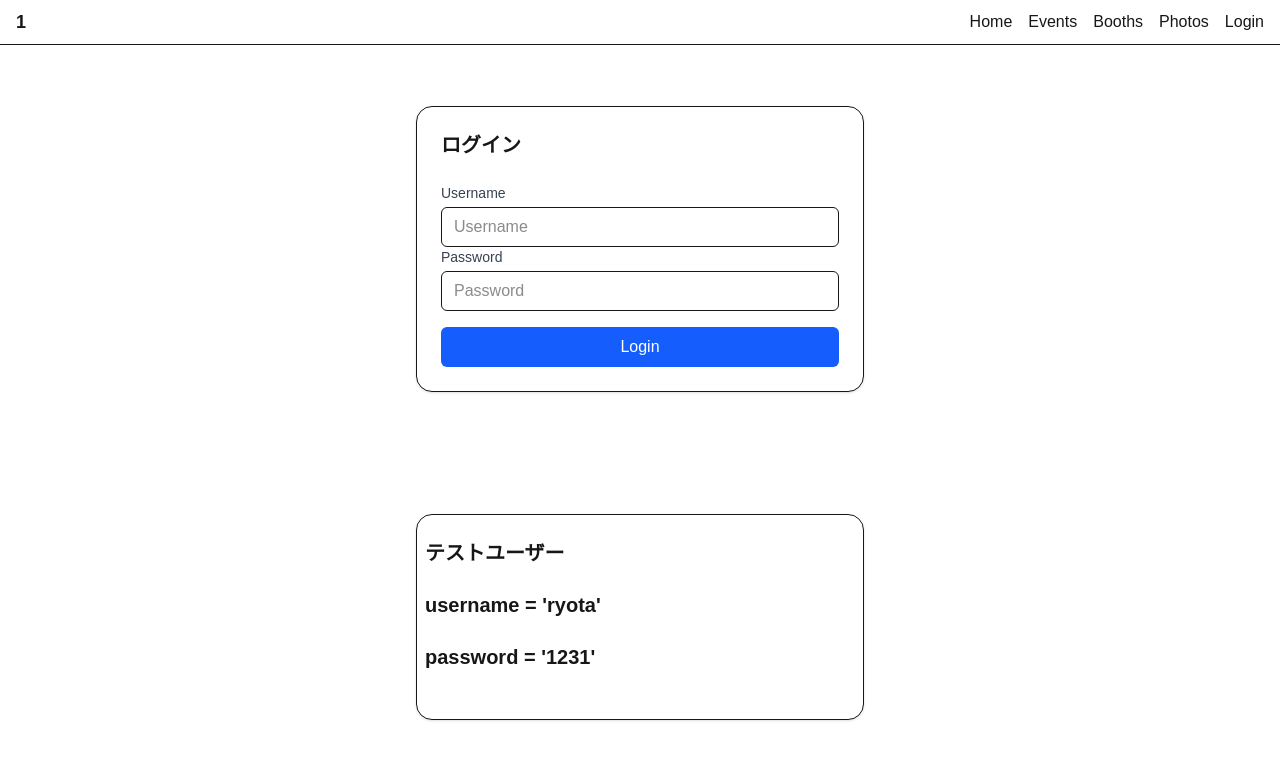
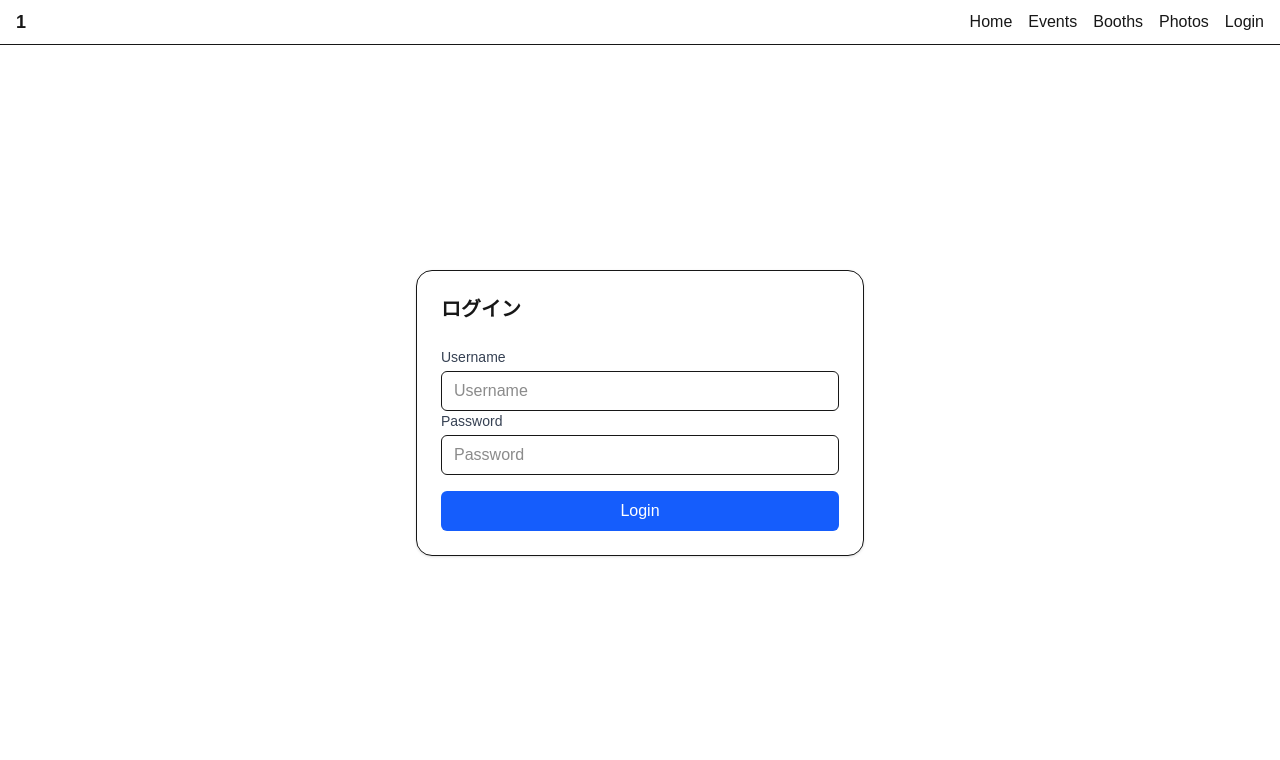
Before and after one commit to taro-1231/bunkasai-app-v2, a Next.js app in the folder frontend/: page /1/login in a window 1280 px wide. Shown: the top 760 px of the page. Built offline with nearby package versions, Linux system fonts and the light colour scheme; no server answers.

Commit message:
testuser追加

```diff
--- a/frontend/app/[tenant]/login/page.tsx
+++ b/frontend/app/[tenant]/login/page.tsx
@@ -49,12 +49,15 @@ export default async function login(
                 </div>
               </form>
             </div>
-            <div className="px-2 w-full max-w-md rounded-2xl border bg-white shadow-sm p-6">
+            {tenant === "kana-u" ? (
+              <div className="px-2 w-full max-w-md rounded-2xl border bg-white shadow-sm p-6">
               <h1 className="text-xl font-semibold mb-6">テストユーザー</h1>
               <p className="text-xl font-semibold mb-6">username = 'ryota'</p>
               <p className="text-xl font-semibold mb-6">password = '1231'</p>
 
             </div>
+            ) : null}
+
 
           </main>
           {/* <main className="min-h-[calc(100svh-4rem)] grid place-items-center px-4">
```
